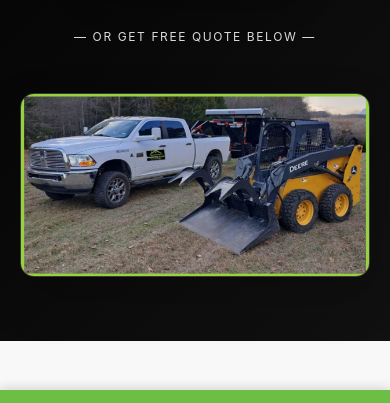
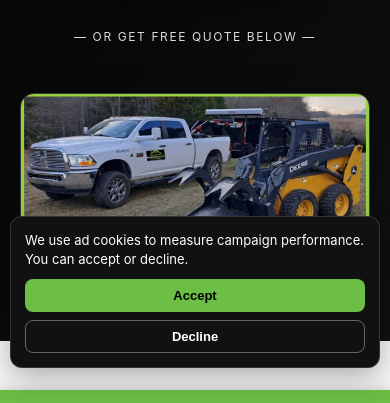
Before and after one commit to thekpsgroup/roysecityjunkremoval, a website: page quote.html in a window 390 px wide. Shown: the part 398-801 px from the top of the page. Drawn offline with Linux system fonts and the light colour scheme.

Commit message:
feat: Add consent banner for Microsoft UET with user action flow on quote page

```diff
--- a/api/contact.js
+++ b/api/contact.js
@@ -244,7 +244,8 @@ function buildNotificationHtml(d) {
           <td style="background:#f7fcf4;padding:16px 36px;text-align:center;border-top:1px solid #d2e8c4;">
             <p style="margin:0;color:#8a9e88;font-size:12px;">
               Royse City Junk Removal · Operated by I30 Builders LLC<br>
-              2346 FM 36, Caddo Mills, TX 75135 · 469-721-0145
+              Satellite Office: 118 E Main Street, Royse City, TX 75189<br>
+              Headquarters: 2346 FM 36, Caddo Mills, TX 75135 · 469-721-0145
             </p>
           </td>
         </tr>
@@ -310,7 +311,8 @@ function buildConfirmationHtml(d) {
           <td style="background:#f7fcf4;padding:16px 36px;text-align:center;border-top:1px solid #d2e8c4;">
             <p style="margin:0;color:#8a9e88;font-size:12px;">
               © Royse City Junk Removal · Operated by I30 Builders LLC<br>
-              2346 FM 36, Caddo Mills, TX 75135
+              Satellite Office: 118 E Main Street, Royse City, TX 75189<br>
+              Headquarters: 2346 FM 36, Caddo Mills, TX 75135
             </p>
           </td>
         </tr>
--- a/assets/css/quote.css
+++ b/assets/css/quote.css
@@ -252,6 +252,51 @@ textarea:focus-visible {
 .quote-message-error {
   color: #9b2c2c;
   font-weight: 600;
+}
+
+.consent-banner {
+  position: fixed;
+  left: 16px;
+  right: 16px;
+  bottom: 16px;
+  z-index: 1200;
+  background: #111;
+  color: #fff;
+  border: 1px solid rgba(255,255,255,0.15);
+  border-radius: 12px;
+  padding: 14px;
+  box-shadow: 0 10px 30px rgba(0,0,0,0.3);
+}
+
+.consent-banner p {
+  margin: 0 0 10px;
+  font-size: 13px;
+  line-height: 1.45;
+}
+
+.consent-actions {
+  display: flex;
+  gap: 8px;
+}
+
+.consent-btn {
+  border: 1px solid transparent;
+  border-radius: 8px;
+  padding: 8px 12px;
+  font-weight: 700;
+  font-size: 13px;
+  cursor: pointer;
+}
+
+.consent-btn-accept {
+  background: var(--primary);
+  color: var(--dark);
+}
+
+.consent-btn-decline {
+  background: transparent;
+  border-color: rgba(255,255,255,0.35);
+  color: #fff;
 }
 
 .consent-note {
@@ -576,6 +621,16 @@ textarea:focus-visible {
 
 /* === Responsive === */
 @media (max-width: 768px) {
+  .consent-banner {
+    left: 10px;
+    right: 10px;
+    bottom: 78px;
+  }
+
+  .consent-actions {
+    flex-direction: column;
+  }
+
   .hero h1 {
     font-size: 30px;
   }
--- a/quote.html
+++ b/quote.html
@@ -68,7 +68,7 @@
 
   <title>Free Quote - Same-Day Junk Removal Royse City TX | 469-721-0145</title>
   <meta name="description" content="Get your free quote now! Same-day junk removal in Royse City, TX. We do all the work. No hidden fees. Call 469-721-0145 or request a quote in 60 seconds." />
-  <meta name="robots" content="noindex, nofollow" />
+  <meta name="robots" content="noindex, follow" />
   <link rel="canonical" href="https://www.roysecityjunkremoval.com/quote" />
 
   <meta property="og:type"        content="website" />
@@ -141,7 +141,7 @@
         <div class="badge">
           <div class="badge-icon">TOP</div>
           <h3>5-Star Rated</h3>
-          <p>500+ happy customers</p>
+          <p>100+ verified reviews</p>
         </div>
       </div>
     </div>
@@ -335,6 +335,14 @@
     <a href="tel:+14697210145">Call Now: 469-721-0145</a>
   </div>
 
+  <aside id="consent-banner" class="consent-banner" role="region" aria-label="Ad consent" hidden>
+    <p>We use ad cookies to measure campaign performance. You can accept or decline.</p>
+    <div class="consent-actions">
+      <button type="button" id="consent-accept" class="consent-btn consent-btn-accept">Accept</button>
+      <button type="button" id="consent-decline" class="consent-btn consent-btn-decline">Decline</button>
+    </div>
+  </aside>
+
   </main>
 
   <script>
@@ -521,6 +529,44 @@
       el.textContent = message || '';
       el.className = type === 'error' ? 'quote-message quote-message-error' : 'quote-message';
     }
+
+    function initConsentBanner() {
+      var banner = document.getElementById('consent-banner');
+      if (!banner) return;
+
+      var key = 'rcjr_uet_consent_v1';
+      var stored = '';
+      try { stored = localStorage.getItem(key) || ''; } catch (_) {}
+
+      if (stored === 'granted') {
+        if (typeof window.grantConsent === 'function') window.grantConsent();
+        return;
+      }
+
+      if (stored === 'denied') return;
+
+      banner.hidden = false;
+
+      var acceptBtn = document.getElementById('consent-accept');
+      var declineBtn = document.getElementById('consent-decline');
+
+      if (acceptBtn) {
+        acceptBtn.addEventListener('click', function() {
+          try { localStorage.setItem(key, 'granted'); } catch (_) {}
+          if (typeof window.grantConsent === 'function') window.grantConsent();
+          banner.hidden = true;
+        });
+      }
+
+      if (declineBtn) {
+        declineBtn.addEventListener('click', function() {
+          try { localStorage.setItem(key, 'denied'); } catch (_) {}
+          banner.hidden = true;
+        });
+      }
+    }
+
+    initConsentBanner();
   </script>
 
 </body>
```
Also changed, not shown: docs/FULL_SITE_AUDIT.md (+9 -12 lines), index.html (+4 -4 lines).
